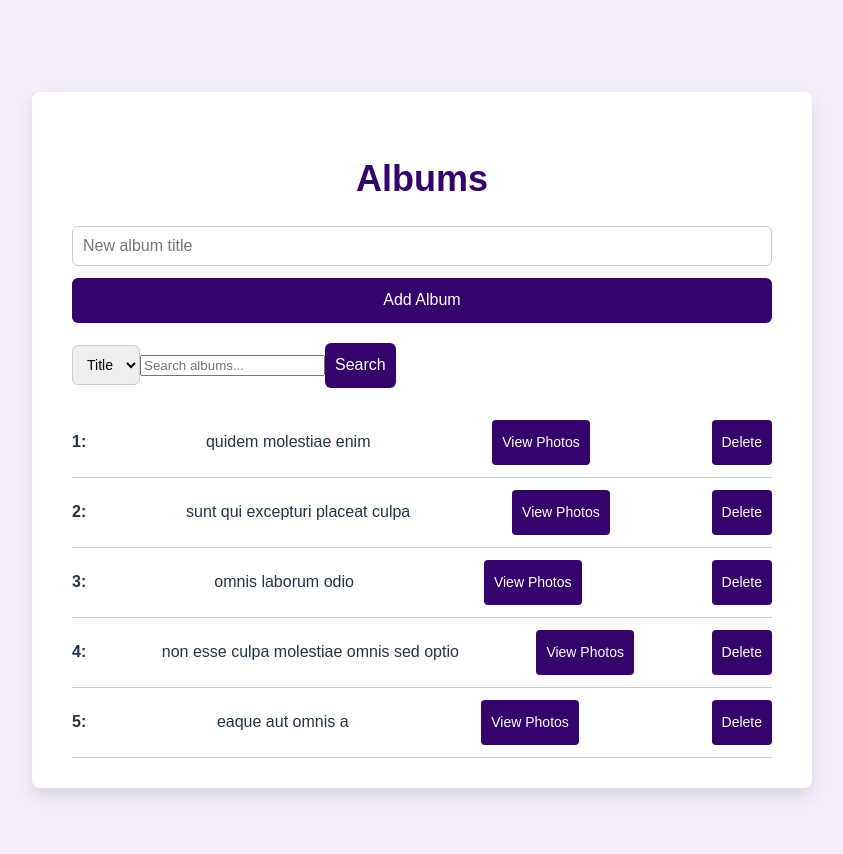
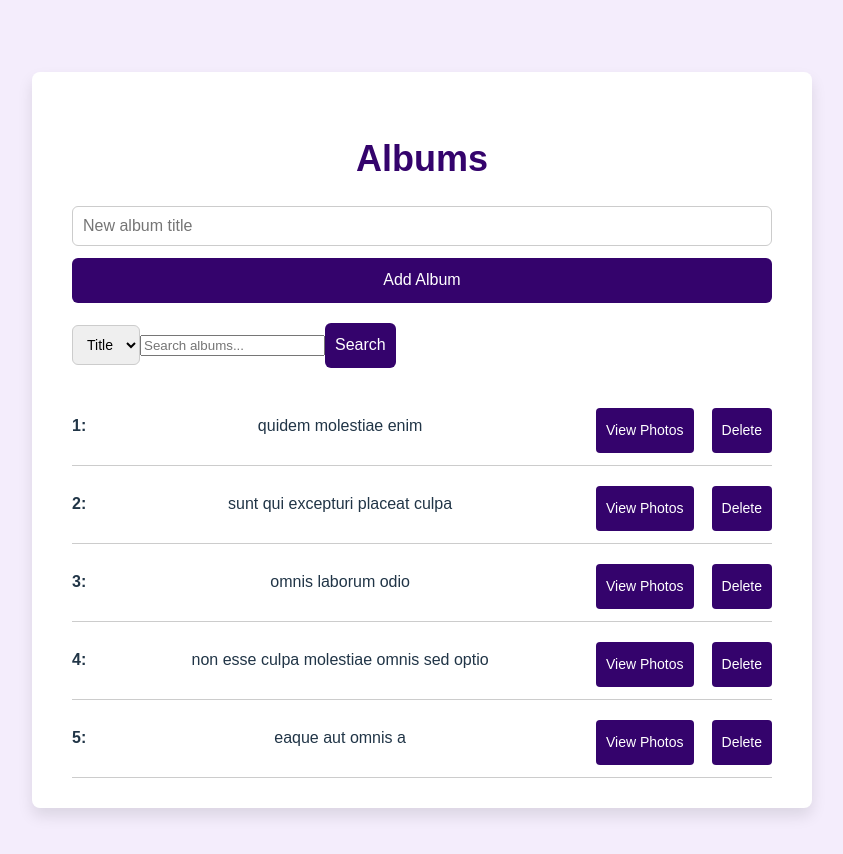
Before and after one commit to RachelliAA/FullStack5, a React (Vite) app in the folder fullstack5/: page /users/1/albums in a window 1280 px wide. Shown: the top 854 px of the page, without its empty margins (218-1061 px from the left). Built offline with nearby package versions, Linux system fonts and the light colour scheme; data requests are answered from the project's data file.

Commit message:
albums aligned

```diff
--- a/fullstack5/src/components/Albums.jsx
+++ b/fullstack5/src/components/Albums.jsx
@@ -132,8 +132,11 @@ function Albums() {
             {albums.map((album) => (
               <li className={classes.albumItem} key={album.id}>
                 <strong>{album.id}:</strong> {album.title}
-                <button onClick={() => navigate(`/users/${userId}/albums/${album.id}/photos`)}>View Photos</button>
-                <button onClick={() => handleDeleteAlbum(album.id)}>Delete</button>
+                <div className={classes.buttonGroup}>
+                  <button onClick={() => navigate(`/users/${userId}/albums/${album.id}/photos`)}>View Photos</button>
+                  <button onClick={() => handleDeleteAlbum(album.id)}>Delete</button>
+                </div>
+
               </li>
             ))}
           </ul>
--- a/fullstack5/src/components/Albums.module.css
+++ b/fullstack5/src/components/Albums.module.css
@@ -91,3 +91,8 @@ h2 {
   border-radius: 6px;
   font-size: 14px;
 }
+.buttonGroup {
+  display: flex;
+  gap: 0.5rem; /* adjust spacing as needed */
+  margin-top: 0.5rem; /* optional, to space from album title */
+}
```
